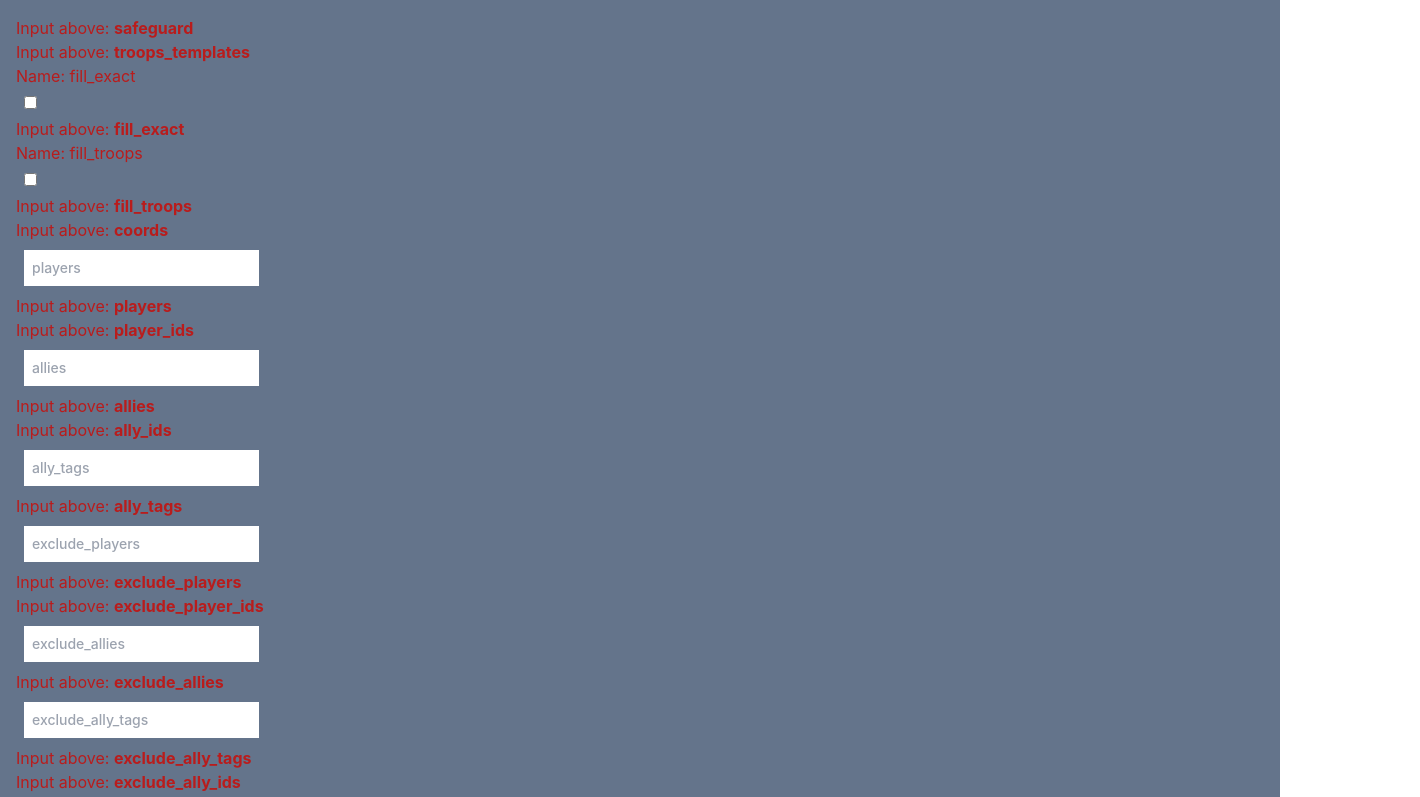
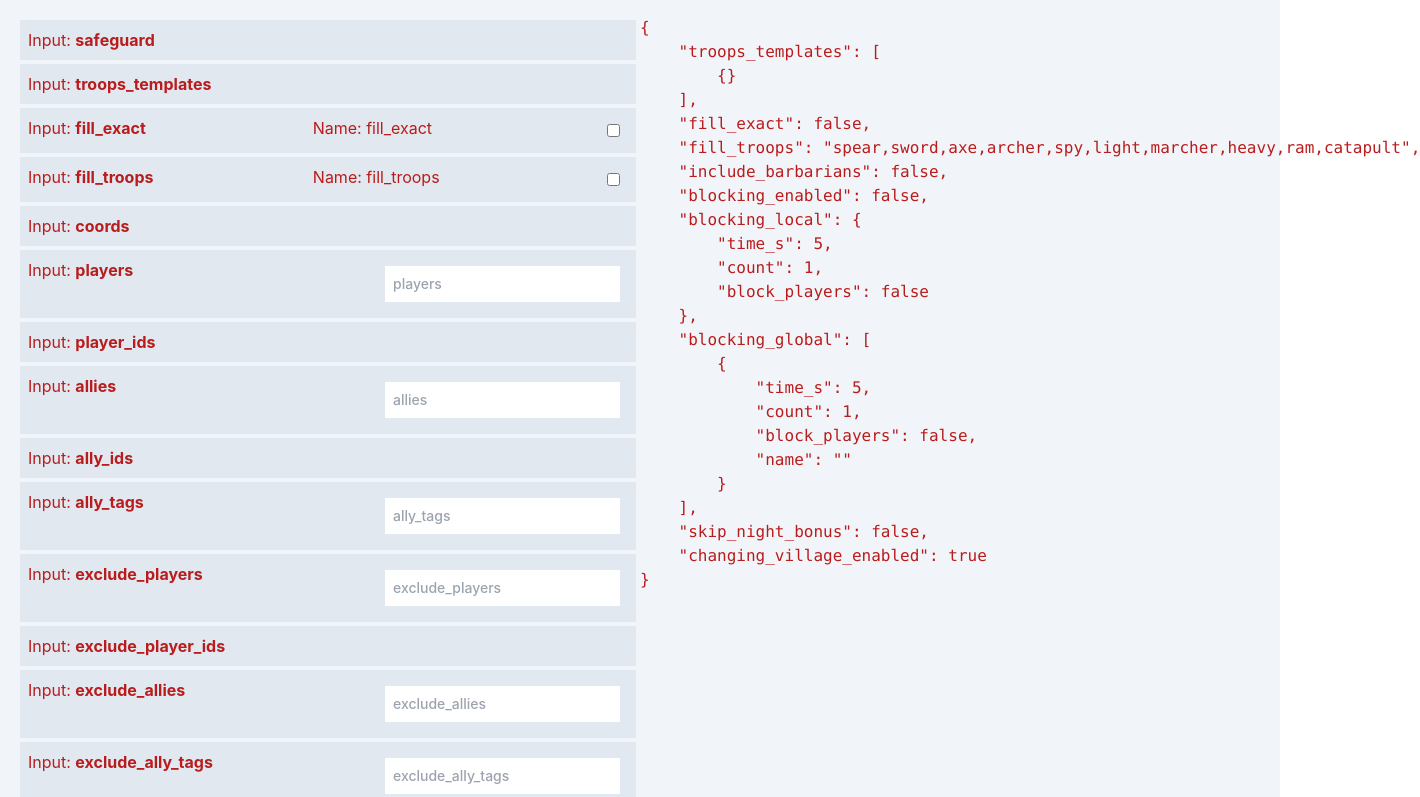
Before and after one commit to krystianslowik/Hermitowski-Fejkomat-Generator, a React (Create React App) app: page / in a window 1280 px wide. Shown: the top 797 px of the page, 1420 px wide, since content can reach past the window. Built offline with nearby package versions, Linux system fonts and the light colour scheme.

Commit message:
Output, coords type (?), refactor input

```diff
--- a/src/App.tsx
+++ b/src/App.tsx
@@ -3,6 +3,7 @@ import { Input } from "./components/UI/Input";
 import { FakingSettings } from "./types/HermitowskiFejkomat.types";
 import { defaultSettings, fejkomatyFields } from "./components/DefaultValues";
 import { FejkomatKeys } from "./types/FejkomatValuesKeys.types";
+import { Output } from "./components/Output";
 function App() {
   // eslint-disable-next-line @typescript-eslint/no-unused-vars
   const [fejkomatSettings, setFejkomatSettings] =
@@ -20,10 +21,13 @@ function App() {
   };
 
   return (
-    <div className="App bg-slate-500 text-red-700 p-4">
-      {fejkomatyFields.map((field) => (
-        <Input valueToSet={setNewSettings} field={field} key={field} />
-      ))}
+    <div className="grid grid-cols-2 bg-slate-100 text-red-700 p-4 w-full">
+      <div>
+        {fejkomatyFields.map((field) => (
+          <Input valueToSet={setNewSettings} field={field} key={field} />
+        ))}
+      </div>
+      <Output code={fejkomatSettings} />
     </div>
   );
 }
--- /dev/null
+++ b/src/components/Output.tsx
@@ -0,0 +1,37 @@
+import React from "react";
+import { FakingSettings } from "../types/HermitowskiFejkomat.types";
+import { FejkomatKeys } from "../types/FejkomatValuesKeys.types";
+
+type OutputProps = {
+  code: FakingSettings;
+};
+
+export const Output = ({ code }: OutputProps) => {
+  const filteredCode = Object.entries(code).reduce(
+    (acc: Partial<FakingSettings>, [key, value]) => {
+      if (
+        value !== undefined && // remove undefined
+        value !== "" && // remove empty
+        !(Array.isArray(value) && value.length === 0) && // remove empty arrays
+        !(
+          typeof value === "object" &&
+          value !== null &&
+          Object.keys(value).length === 0
+        ) // remove empty objects
+      ) {
+        const validKey = key as FejkomatKeys;
+        acc[validKey] = value;
+      }
+      return acc;
+    },
+    {} as FakingSettings
+  );
+
+  return (
+    <>
+      <pre>
+        <code>{JSON.stringify(filteredCode, null, 4)}</code>
+      </pre>
+    </>
+  );
+};
--- a/src/components/UI/Input.tsx
+++ b/src/components/UI/Input.tsx
@@ -42,19 +42,24 @@ export const Input = ({
 
   const inputChangeHandler = (
     whatField: FejkomatKeys,
-    e: ChangeEvent<HTMLInputElement>
+    e: ChangeEvent<HTMLInputElement> // todo: change directly to value?
   ): void => {
     const isCheckbox = e.target.type === "checkbox";
     const value = isCheckbox ? e.target.checked : e.target.value;
 
+    //todo: add validation for coords and other fields.
+
     console.log("Field: ", whatField, "Value: ", value);
-
     setValue((prev: any) => (isCheckbox ? value : value));
     valueToSet(whatField, value);
   };
 
   return (
     <>
+      <div className="flex  align-middle justify-between bg-slate-200 m-1 p-2 border-red-300">
+        <span>
+          Input: <b>{whatField}</b>
+        </span>
         {smallInputs.has(whatField) && (
           <SmallInput
             whatField={whatField}
@@ -65,12 +70,10 @@ export const Input = ({
         {booleanInputs.has(whatField) && (
           <BooleanInput
             whatField={whatField}
-          value={value === "true"} // Assuming value is a string that you're converting to boolean
-          inputChangeHandler={inputChangeHandler} // Adjust based on your needs
+            value={value}
+            inputChangeHandler={inputChangeHandler}
           />
         )}
-      <div>
-        Input above: <b>{whatField}</b>
       </div>
     </>
   );
--- a/src/types/HermitowskiFejkomat.types.ts
+++ b/src/types/HermitowskiFejkomat.types.ts
@@ -53,36 +53,38 @@ export type BlockingGlobal = {
   name: string;
 };
 
+export type Coords = [number, number];
+
 export interface FakingSettings {
-  safeguard: Troops;
-  troops_templates: Troops[];
-  fill_exact: boolean; // TODO: change to fill_all (?)
+  safeguard?: Troops;
+  troops_templates?: Troops[];
+  fill_exact?: boolean; // TODO?: change to fill_all (?)
 
-  fill_troops: string; //'spear,sword,axe,archer,spy,light,marcher,heavy,ram,catapult',
+  fill_troops?: string; //'spear,sword,axe,archer,spy,light,marcher,heavy,ram,catapult',
 
-  coords: string;
-  players: string;
-  player_ids: string;
-  allies: string;
-  ally_tags: string;
-  ally_ids: string;
+  coords?: string;
+  players?: string;
+  player_ids?: string;
+  allies?: string;
+  ally_tags?: string;
+  ally_ids?: string;
 
-  exclude_players: string;
-  exclude_player_ids: string;
-  exclude_allies: string;
-  exclude_ally_tags: string;
-  exclude_ally_ids: string;
+  exclude_players?: string;
+  exclude_player_ids?: string;
+  exclude_allies?: string;
+  exclude_ally_tags?: string;
+  exclude_ally_ids?: string;
 
-  include_barbarians: boolean;
-  boundaries_circle: BoundaryCircle[];
-  boundaries_box: BoundaryBox[];
+  include_barbarians?: boolean;
+  boundaries_circle?: BoundaryCircle[];
+  boundaries_box?: BoundaryBox[];
 
-  blocking_enabled: boolean;
-  blocking_local: BlockingLocal;
-  blocking_global: BlockingGlobal[];
+  blocking_enabled?: boolean;
+  blocking_local?: BlockingLocal;
+  blocking_global?: BlockingGlobal[];
 
-  skip_night_bonus: boolean;
-  date_ranges: DateRange[];
+  skip_night_bonus?: boolean;
+  date_ranges?: DateRange[];
 
   changing_village_enabled: boolean;
 }
```
Lines whose indentation alone changed are shown as unchanged.
